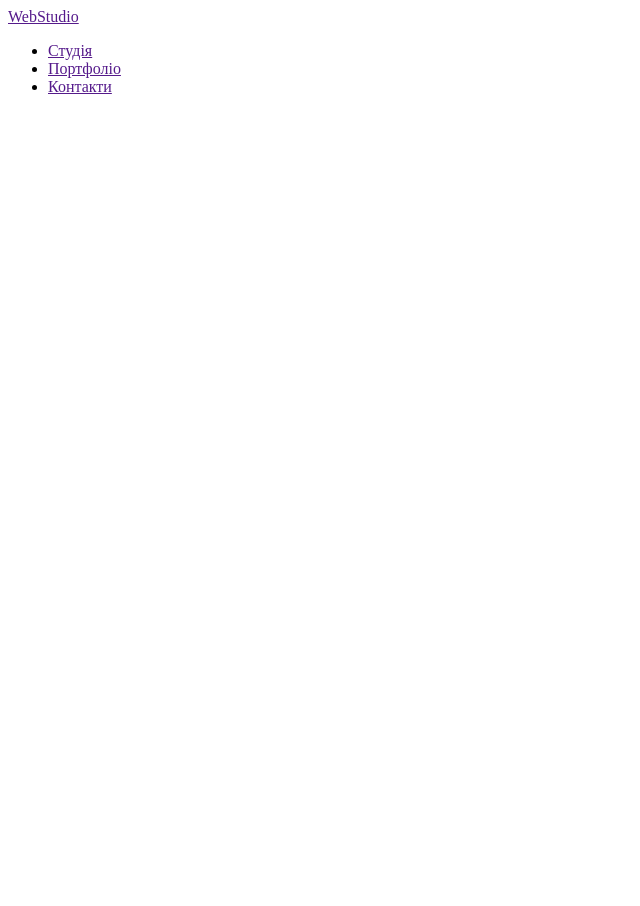
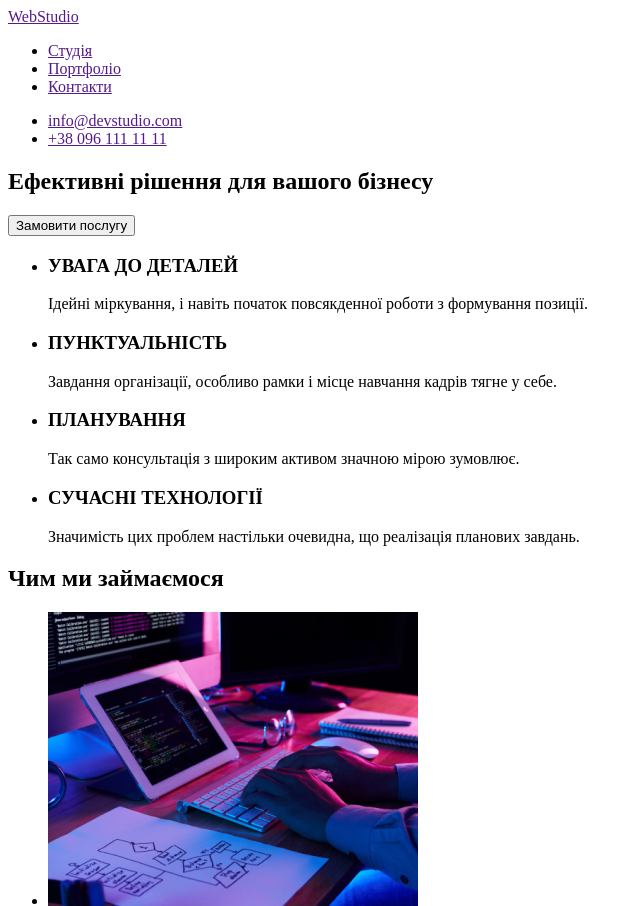
Before and after one commit to rubakhaanastasia/webstudio, a plain HTML site: page index.html in a window 1280 px wide. Shown: the top 906 px of the page, without its empty margins (0-640 px from the left). Before the commit the page ends 800 px from the top, so only its background shows below. Drawn offline with Linux system fonts and the light colour scheme.

Commit message:
main peatch

```diff
--- a/index.html
+++ b/index.html
@@ -8,7 +8,6 @@
 <body>
     <header>
         <a href="">WebStudio</a>
-    </header>
 <ul>
     <li>
         <a href="">Студія</a>
@@ -19,10 +18,70 @@
     <li>
         <a href="">Контакти</a>
     </li>
+
+
+</ul>
+<ul>
+    <li>
+        <a href="">info@devstudio.com</a>
+    </li>
+    <li>
+        <a href="">+38 096 111 11 11</a>
+    </li>
 </ul>
 
-
-    <main></main>
+</header>
+    <main>
+        <!-- hero -->
+        <section>
+<h1>
+    Ефективні рішення для вашого бізнесу
+</h1>
+<button type="button">
+    Замовити послугу
+</button>
+        </section>
+        <!-- ideas -->
+        <section>
+<ul class="ideas-list">
+    <li class="ideas-item">
+        <h3 class="ideas-title">УВАГА ДО ДЕТАЛЕЙ</h3>
+        <p class="ideas-text">Ідейні міркування, і навіть початок повсякденної роботи з формування позиції.</p>
+    </li>
+    <li class="ideas-item">
+        <h3 class="ideas-title">ПУНКТУАЛЬНІСТЬ</h3>
+        <p class="ideas-text">Завдання організації, особливо рамки і місце навчання кадрів тягне у себе.</p>
+    </li>
+    <li class="ideas-item">
+        <h3 class="ideas-title">ПЛАНУВАННЯ</h3>
+        <p class="ideas-text">Так само консультація з широким активом значною мірою зумовлює.</p>
+    </li>
+    <li class="ideas-item">
+        <h3 class="ideas-title">СУЧАСНІ ТЕХНОЛОГІЇ</h3>
+        <p class="ideas-text">Значимість цих проблем настільки очевидна, що реалізація планових завдань.</p>
+    </li>
+</ul>
+        </section>
+        <!-- services -->
+        <section>
+<h2>
+    Чим ми займаємося
+</h2>
+<ul>
+    <li>
+        <img src="./images/services1.jpg" alt="service1">
+    </li>
+    <li>
+        <img src="./images/services2.jpg" alt="service2">
+    </li>
+    <li>
+        <img src="./images/services3.jpg" alt="service3">
+    </li>
+</ul>
+        </section>
+        <!-- team -->
+        <section></section>
+    </main>
     <footer></footer>
 </body>
 </html>
```
Also changed, not shown: images/services1.jpg (added), images/services2.jpg (added), images/services3.jpg (added), images/work1.jpg (added), images/work2.jpg (added), images/work3.jpg (added), images/work4.jpg (added).
